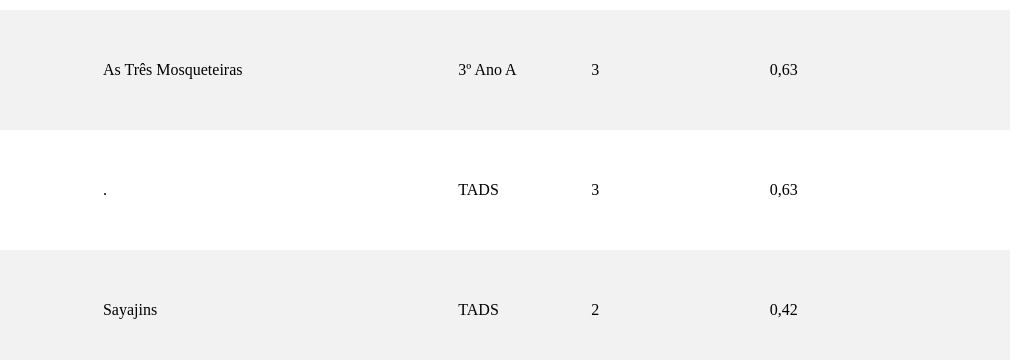
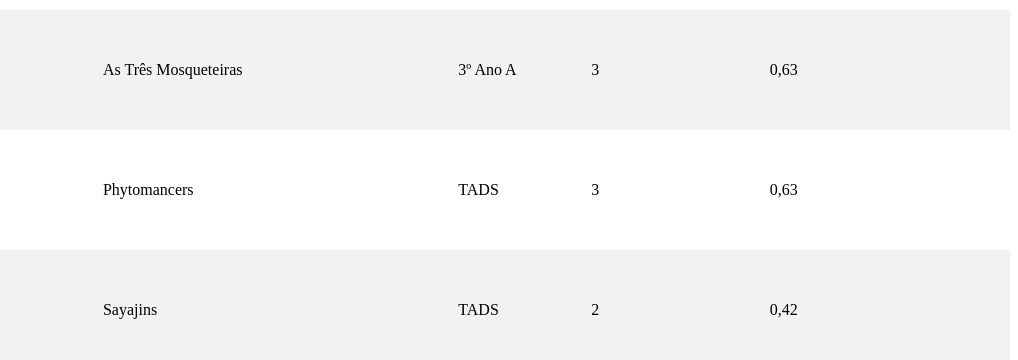
Before and after one commit to lor3nna/desafio47, a plain HTML site: page index.html in a window 1280 px wide. Shown: the part 2440-2800 px from the top of the page, 262-1280 px from the left. Drawn offline with Linux system fonts and the light colour scheme.

Commit message:
Update index.html

```diff
--- a/index.html
+++ b/index.html
@@ -195,7 +195,7 @@
         <tr>
             <td>11</td>
             <td><img src="logotipos/Phytomancers.png" alt="Phytomancers" class="logo"></td>
-            <td>.</td>
+            <td>Phytomancers</td>
             <td>TADS</td>
             <td title="1,46">3</td>
             <td> 0,63 </td>
```
